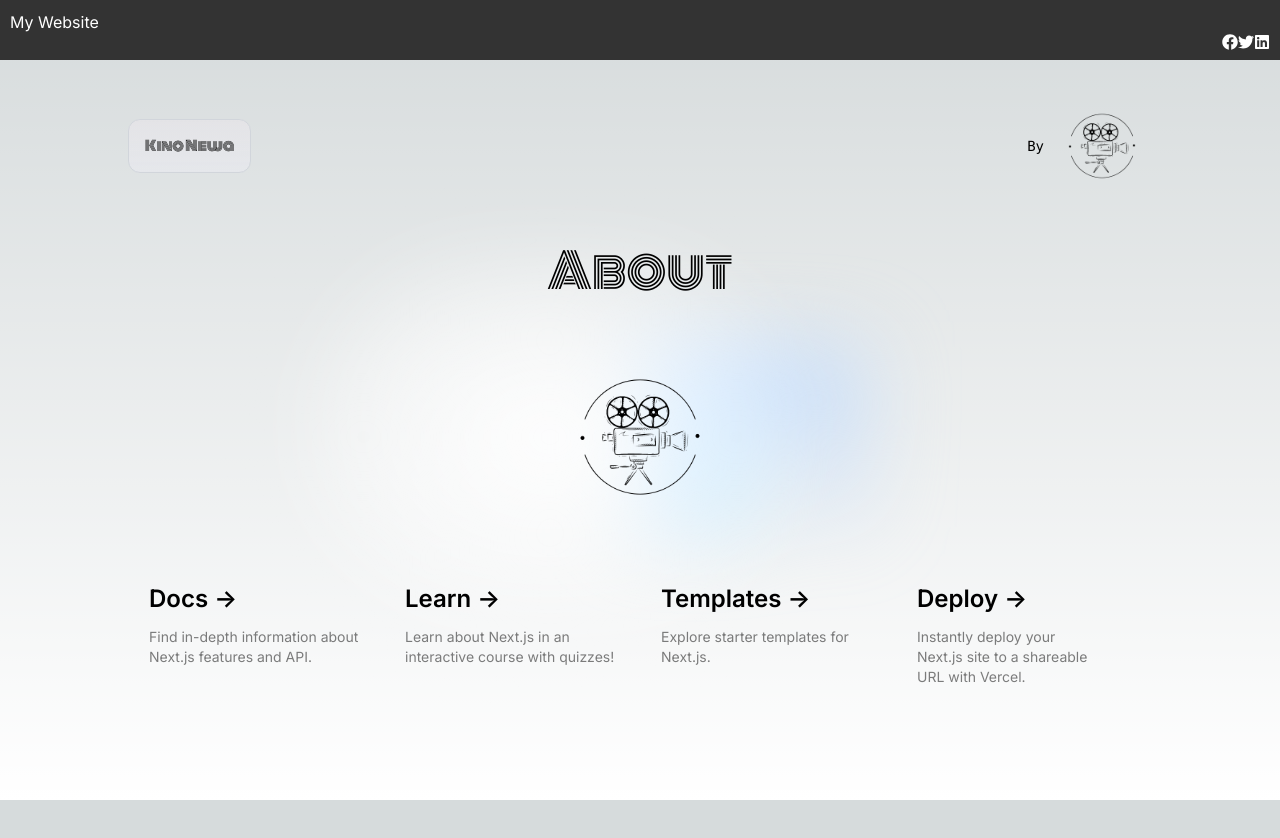
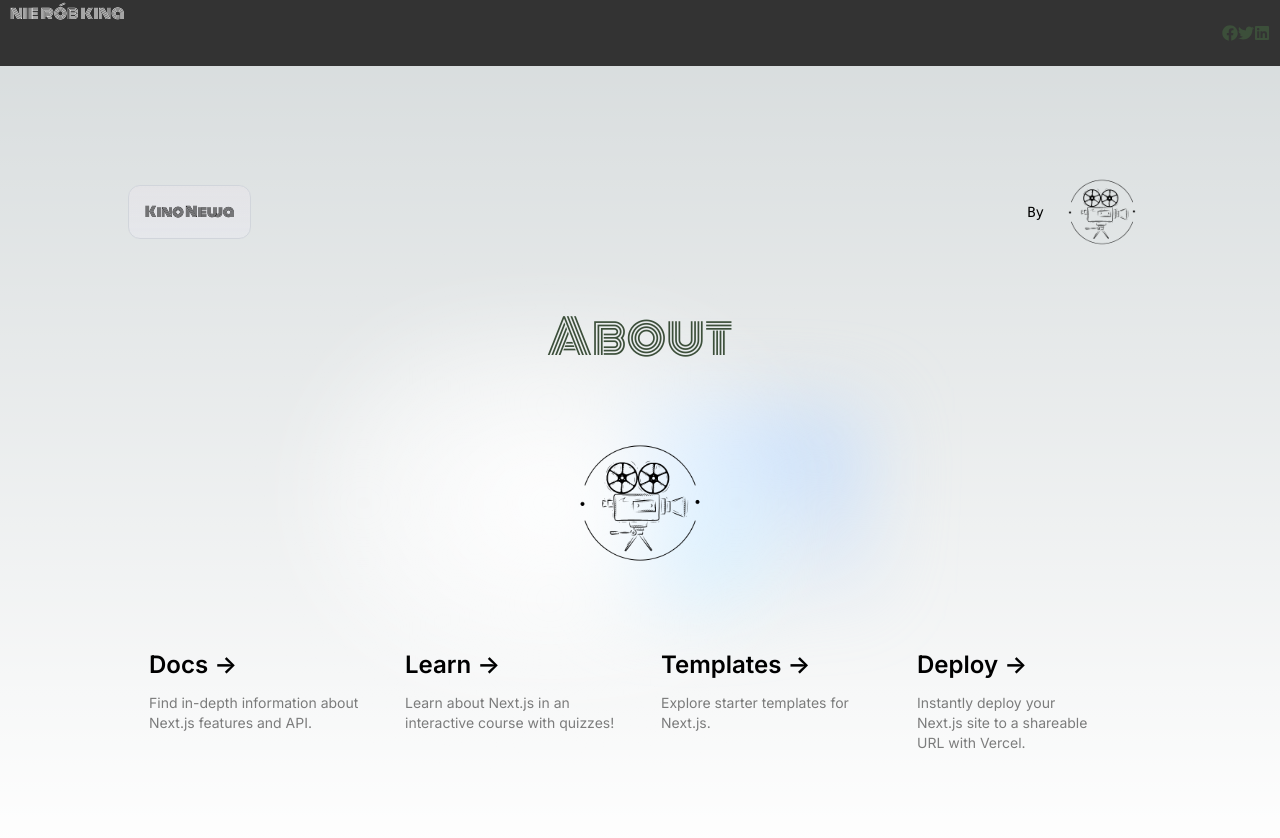
Before and after one commit to majdanrc/newa-front, a Next.js app: page / in a window 1280 px wide. Shown: the top 838 px of the page. Before the commit the page ends 800 px from the top, so only its background shows below. Built offline with nearby package versions, Linux system fonts and the light colour scheme.

Commit message:
header tests

```diff
--- a/src/app/components/social.tsx
+++ b/src/app/components/social.tsx
@@ -1,23 +1,29 @@
 import React, { CSSProperties } from 'react';
 import Link from 'next/link';
 import { FaFacebook, FaTwitter, FaLinkedin } from 'react-icons/fa';
+import { monoton } from '@/app/ui/fonts';
 
 const Header = () => {
     const style: CSSProperties = {
-        position: 'fixed',
+        position: 'sticky',
         top: 0,
         width: '100%',
         backgroundColor: '#333',
         color: '#fff',
-        padding: '10px',
+        padding: '1px 10px', // Change this line
         display: 'flex',
         justifyContent: 'space-between'
     };
 
     const navStyle: CSSProperties = {
         display: 'flex',
-        alignItems: 'center',
-        justifyContent: 'space-between'
+        alignItems: `center`
+    };
+
+    const linkStyle: CSSProperties = {
+        color: '#3c4f3a',
+        marginLeft: '10px',
+        marginRight: '10px',
     };
 
     const links = [
@@ -27,11 +33,11 @@ const Header = () => {
     ];
     return (
         <header style={style}>
-            <h1>My Website</h1>
+            <h1 className={`${monoton.className}`}>nie rób kina</h1>
             <nav style={navStyle}>
                 {links.map((link, index) => (
                     <Link key={index} href={link.url} passHref>
-                        <span style={{ color: '#fff', marginLeft: '10px' }}>
+                        <span style={linkStyle}>
                             {link.name}
                         </span>
                     </Link>
--- a/src/app/page.tsx
+++ b/src/app/page.tsx
@@ -30,12 +30,13 @@ export default function Home() {
       </div>
 
       <div>
-        <Link href="/about" >
-          <p className={`${monoton.className} text-xl text-white-1600 md:text-5xl md:leading-normal`}>About</p>
+        <Link href="/about">
+          <p style={{color: '#3c4f3a'}} className={`${monoton.className} text-xl md:text-5xl md:leading-normal`}>About</p>
         </Link>
       </div>
 
-      <div className="relative flex place-items-center before:absolute before:h-[300px] before:w-full sm:before:w-[480px] before:-translate-x-1/2 before:rounded-full before:bg-gradient-radial before:from-white before:to-transparent before:blur-2xl before:content-[''] after:absolute after:-z-20 after:h-[180px] after:w-full sm:after:w-[240px] after:translate-x-1/3 after:bg-gradient-conic after:from-sky-200 after:via-blue-200 after:blur-2xl after:content-[''] before:dark:bg-gradient-to-br before:dark:from-transparent before:dark:to-blue-700 before:dark:opacity-10 after:dark:from-sky-900 after:dark:via-[#0141ff] after:dark:opacity-40 before:lg:h-[360px] z-[-1]">
+      <div
+          className="relative flex place-items-center before:absolute before:h-[300px] before:w-full sm:before:w-[480px] before:-translate-x-1/2 before:rounded-full before:bg-gradient-radial before:from-white before:to-transparent before:blur-2xl before:content-[''] after:absolute after:-z-20 after:h-[180px] after:w-full sm:after:w-[240px] after:translate-x-1/3 after:bg-gradient-conic after:from-sky-200 after:via-blue-200 after:blur-2xl after:content-[''] before:dark:bg-gradient-to-br before:dark:from-transparent before:dark:to-blue-700 before:dark:opacity-10 after:dark:from-sky-900 after:dark:via-[#0141ff] after:dark:opacity-40 before:lg:h-[360px] z-[-1]">
         <Image
           className="relative dark:drop-shadow-[0_0_0.3rem_#ffffff70] dark:invert"
           src="/logo.png"
```
Also changed, not shown: src/app/components/logo.ts (deleted), src/app/components/logo.tsx (added).
